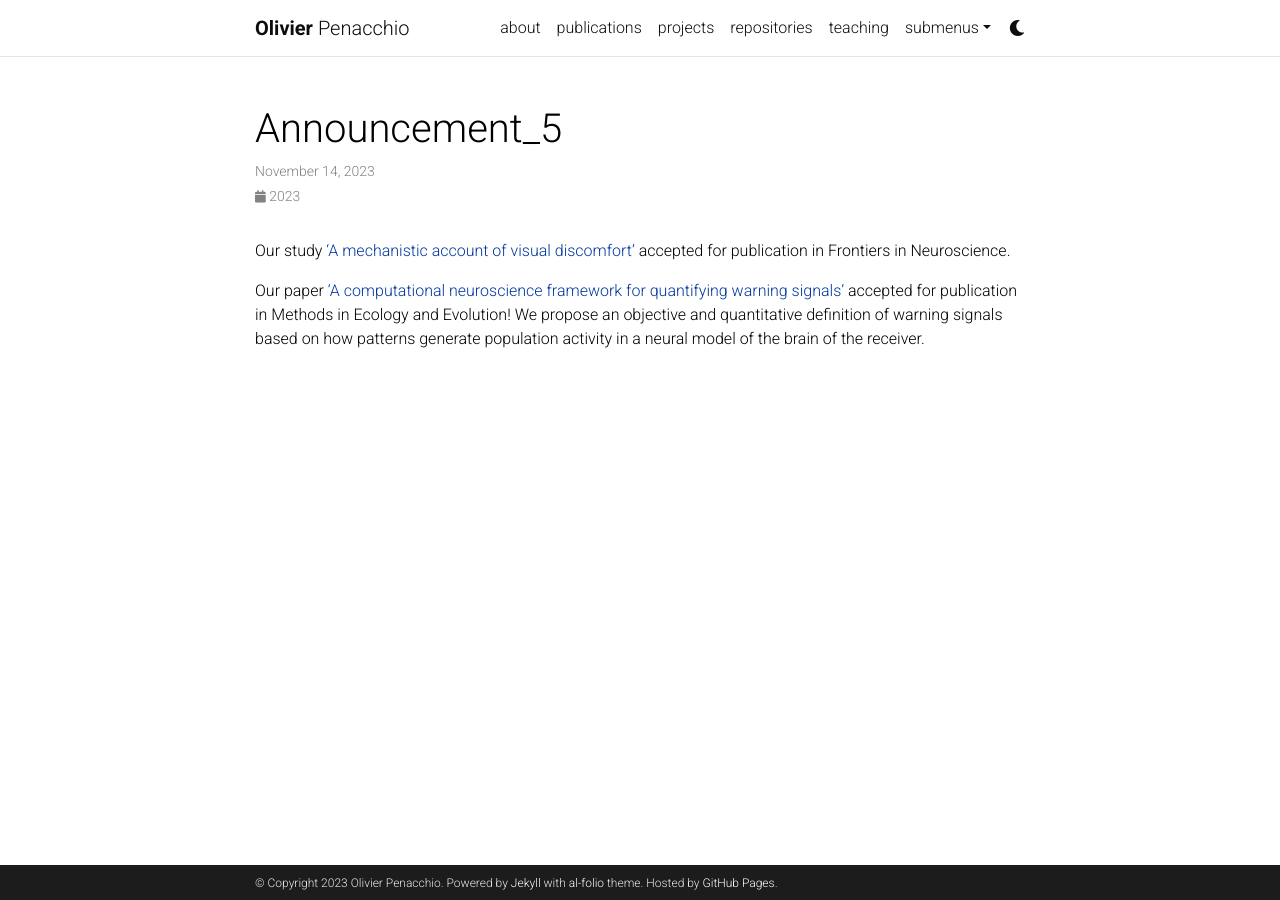
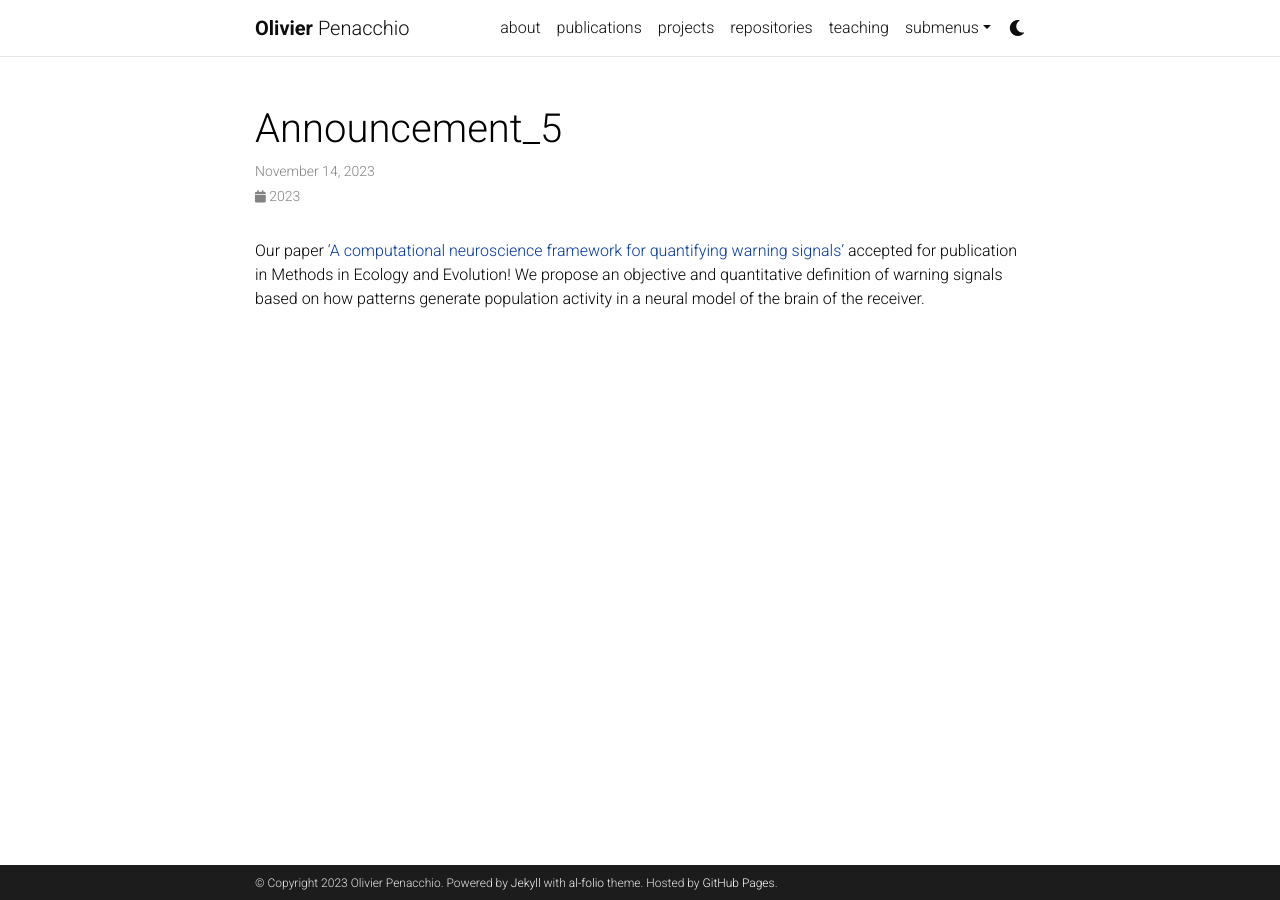
Before and after one commit to openacchio/openacchio.github.io, a Jekyll site: the page built from _news/announcement_5.md, in a window 1280 px wide. Built offline with Jekyll 4.4.1, drawn with Linux system fonts in a browser that asks for light colours; comment, search, counter and statistics services are not loaded; a style sheet for code colours, icons or effects is not loaded.

Commit message:
Update announcement_5.md

```diff
--- a/_news/announcement_5.md
+++ b/_news/announcement_5.md
@@ -4,9 +4,6 @@ date: 2023-11-14 00:00:00-0000
 inline: true
 ---
 
-Our study ['A mechanistic account of visual discomfort'](https://www.dropbox.com/s/29et1fowhaozlm7/A%20mechanistic%20account%20of%20visual%20discomfort%20Penacchio%20et%20al%202023%20revised%20version%20accepted.pdf?dl=0)
-accepted for publication in Frontiers in Neuroscience.
-
 Our paper ['A computational neuroscience framework for quantifying warning signals'](https://www.dropbox.com/scl/fi/44uahval7rnvd5w3pxivr/quantifying-warning-signals-Methods-Eco-Evo-2023-revision-2-ms-anonym-unanonymised.pdf?rlkey=hsmgrk74mdck9laddlu22etah&dl=0)
 accepted for publication in Methods in Ecology and Evolution! We propose an objective and quantitative definition of warning signals
 based on how patterns generate population activity in a neural model of the brain of the receiver.
```
